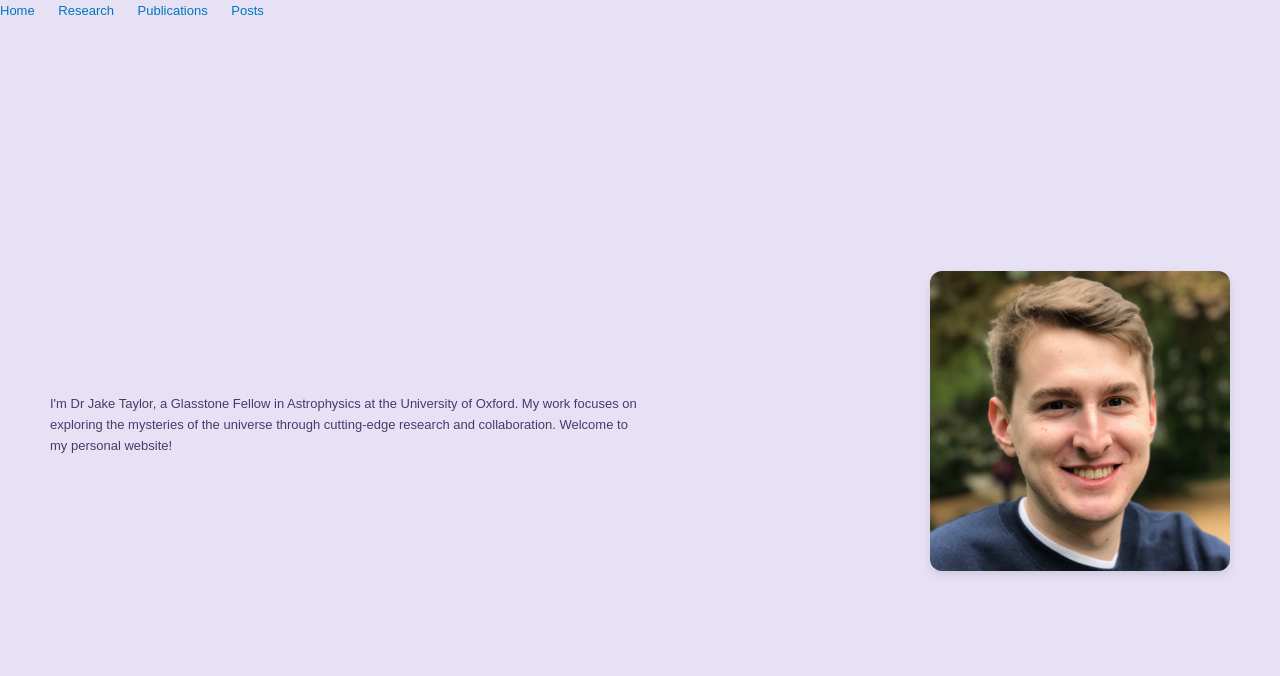
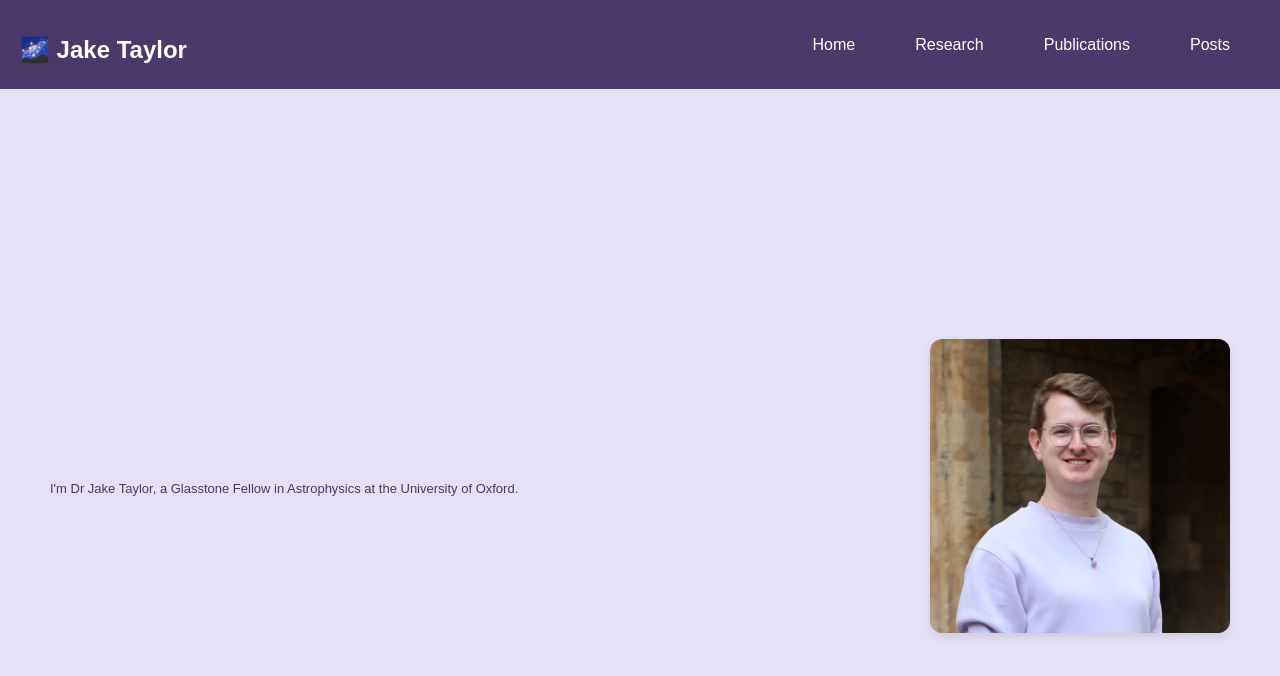
Before and after one commit to astrojaket/astrojaket.github.io, a Jekyll site: the page built from index.html, in a window 1280 px wide. Shown: the top 676 px of the page. Built offline with Jekyll 4.4.1, drawn with Linux system fonts in a browser that asks for light colours.

Commit message:
updated style

```diff
--- a/_layouts/default.html
+++ b/_layouts/default.html
@@ -7,17 +7,65 @@
   <link rel="stylesheet" href="/assets/css/style.css" />
 </head>
 <body>
-  <header>
-    <nav>
-      <a href="/">Home</a>
-      <a href="/research">Research</a>
-      <a href="/publications">Publications</a>
-      <a href="/posts">Posts</a>
+  <!-- Improved Navigation Bar -->
+  <header class="header">
+    <div class="logo">🌌 Jake Taylor</div>
+    <nav class="navbar">
+      <ul>
+        <li><a href="/">Home</a></li>
+        <li><a href="/research">Research</a></li>
+        <li><a href="/publications">Publications</a></li>
+        <li><a href="/posts">Posts</a></li>
+      </ul>
     </nav>
   </header>
 
   <main>
     {{ content }}
   </main>
+
 </body>
 </html>
+
+<!-- CSS for Improved Navigation -->
+<style>
+  body {
+    font-family: Avenir, sans-serif;
+    background-color: #e6e1f5;
+    margin: 0;
+    padding: 0;
+  }
+
+  .header {
+    display: flex;
+    justify-content: space-between;
+    align-items: center;
+    padding: 20px;
+    background-color: #4b3a69;
+  }
+
+  .logo {
+    font-size: 1.5rem;
+    color: white;
+    font-weight: bold;
+  }
+
+  .navbar ul {
+    list-style-type: none;
+    margin: 0;
+    padding: 0;
+    display: flex;
+    gap: 20px;
+  }
+
+  .navbar a {
+    text-decoration: none;
+    color: white;
+    font-size: 1rem;
+    transition: color 0.3s;
+  }
+
+  .navbar a:hover {
+    color: #d3bce3;
+  }
+</style>
--- a/index.html
+++ b/index.html
@@ -25,10 +25,10 @@ title: Home
   <!-- About Section -->
   <section class="about-container" style="margin: 50px; display: flex; justify-content: space-between; align-items: center;">
     <div class="about-text" style="flex: 1; max-width: 50%;">
-      <p>I'm Dr Jake Taylor, a Glasstone Fellow in Astrophysics at the University of Oxford. My work focuses on exploring the mysteries of the universe through cutting-edge research and collaboration. Welcome to my personal website!</p>
+      <p>I'm Dr Jake Taylor, a Glasstone Fellow in Astrophysics at the University of Oxford.</p>
     </div>
     <div class="about-photo">
-      <img src="/assets/images/profile.jpg" alt="Dr Jake Taylor" class="profile-photo" style="width: 300px; border-radius: 12px; box-shadow: 0 4px 8px rgba(0, 0, 0, 0.1);" />
+      <img src="/assets/images/profile.JPG" alt="Dr Jake Taylor" class="profile-photo" style="width: 300px; border-radius: 12px; box-shadow: 0 4px 8px rgba(0, 0, 0, 0.1);" />
     </div>
   </section>
 
```
Also changed, not shown: _pages/publications.html (renamed from _pages/publication.html), assets/images/profile.jpg, 3 other files.
